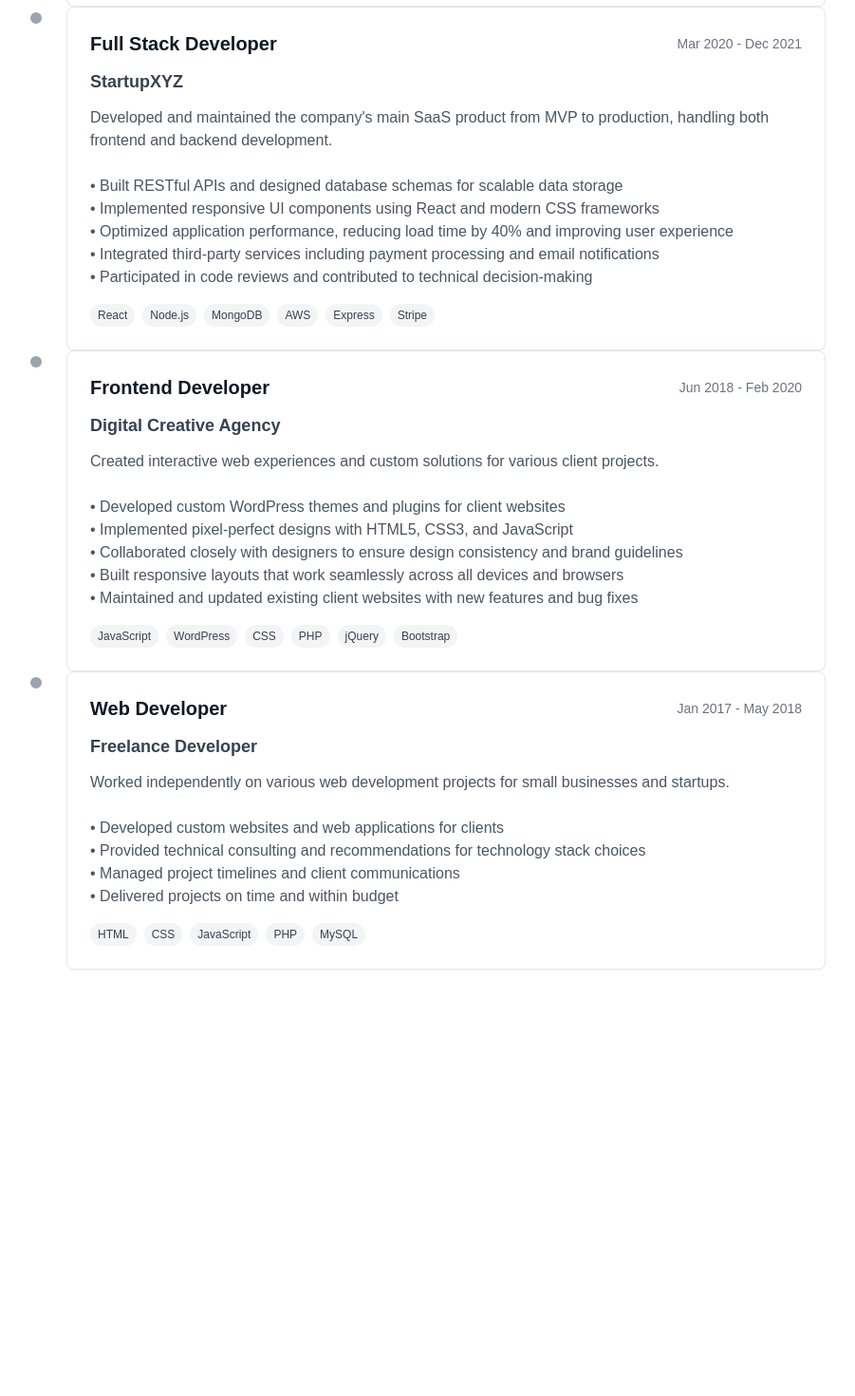
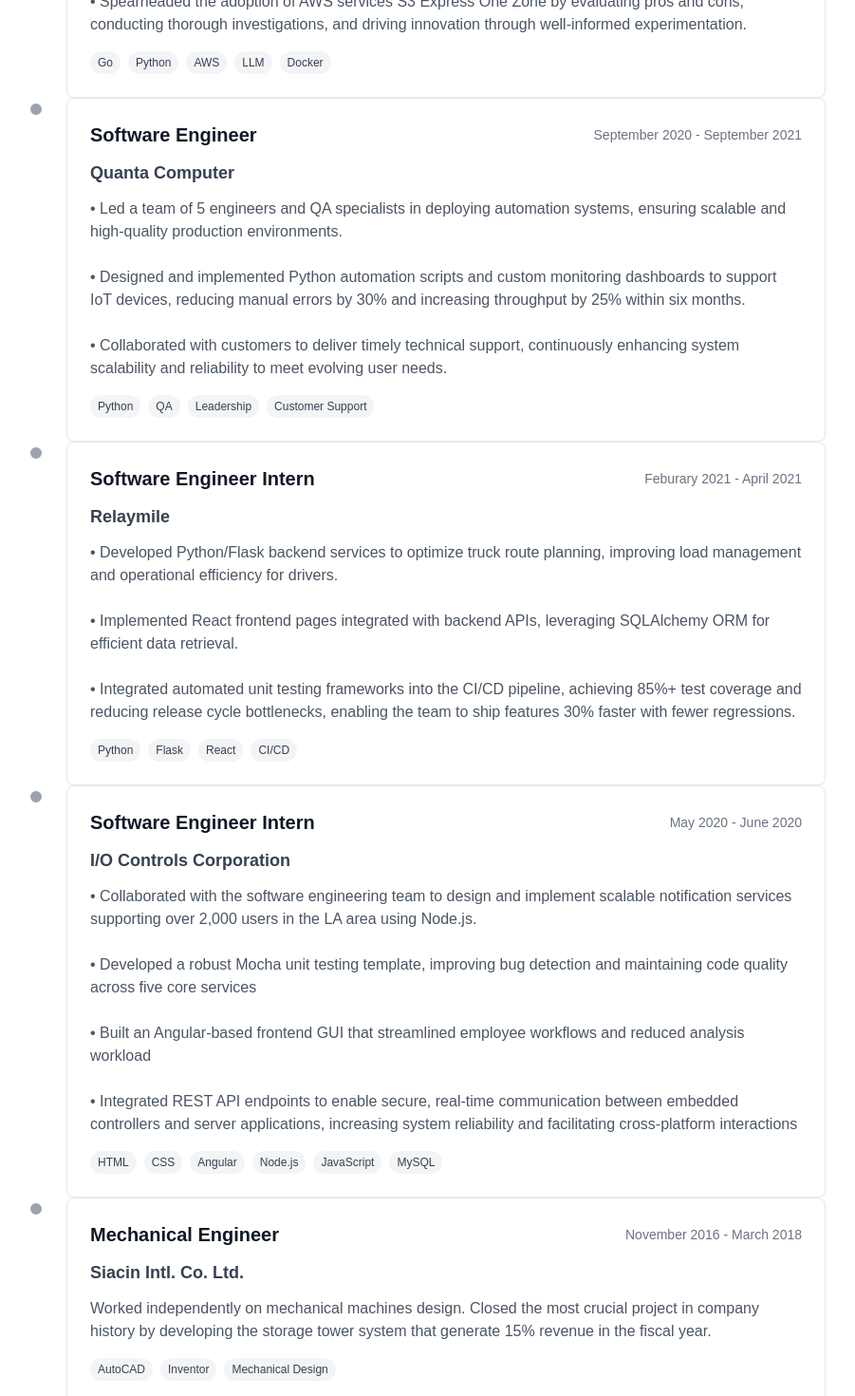
Before and after one commit to JeffreyCNL/portfolio, a Next.js app: page /work in a window 1280 px wide. Shown: the part 640-2110 px from the top of the page at 95% size, without its empty margins (186-1087 px from the left). Before the commit the page ends 1741 px from the top, so only its background shows below. Built offline with nearby package versions, Linux system fonts and the light colour scheme.

Commit message:
update my experience bio

```diff
--- a/app/about/page.tsx
+++ b/app/about/page.tsx
@@ -1,14 +1,17 @@
 export default function About() {
   const skills = [
+    'Go',
+    'Python',
+    'AWS',
+    'Docker',
+    'Kubernetes',
     'JavaScript',
     'TypeScript',
     'React',
     'Next.js',
     'Node.js',
-    'Python',
     'PostgreSQL',
     'MongoDB',
-    'AWS',
     'Tailwind CSS',
   ];
 
@@ -37,8 +40,8 @@ export default function About() {
               turning ideas into reality through code.
             </p>
             <p className="text-gray-600 dark:text-gray-400 mb-4">
-              My journey in software development started with curiosity and has
-              evolved into a career focused on building user-friendly, scalable
+              My journey in software development started with curiosity.
+              The curiosity has drove me to self-taught myself all the way to become a professional developer and evolved into a career focused on building user-friendly, scalable
               applications. I&apos;m always eager to learn new technologies and
               improve my craft.
             </p>
@@ -68,13 +71,23 @@ export default function About() {
           <h2 className="text-2xl font-bold text-gray-900 dark:text-white mb-4">
             Education
           </h2>
-          <div className="bg-white dark:bg-gray-900 rounded-lg border border-gray-200 dark:border-gray-800 p-6 hover:shadow-lg transition-shadow duration-300">
-            <h3 className="text-xl font-semibold text-gray-900 dark:text-white mb-2">
-              Bachelor&apos;s Degree in Computer Science
-            </h3>
-            <p className="text-gray-600 dark:text-gray-400">
-              Focused on software engineering, algorithms, and web development.
-            </p>
+          <div className="space-y-6">
+            <div className="bg-white dark:bg-gray-900 rounded-lg border border-gray-200 dark:border-gray-800 p-6 hover:shadow-lg transition-shadow duration-300">
+              <h3 className="text-xl font-semibold text-gray-900 dark:text-white mb-2">
+                Bachelor of Science - Mechanical Engineering
+              </h3>
+              <p className="text-gray-600 dark:text-gray-400 mb-0">
+                National Chiao Tung University
+              </p>
+            </div>
+            <div className="bg-white dark:bg-gray-900 rounded-lg border border-gray-200 dark:border-gray-800 p-6 hover:shadow-lg transition-shadow duration-300">
+              <h3 className="text-xl font-semibold text-gray-900 dark:text-white mb-2">
+                Master of Science - Mechanical Engineering
+              </h3>
+              <p className="text-gray-600 dark:text-gray-400 mb-0">
+                University of Washington
+              </p>
+            </div>
           </div>
         </section>
 
@@ -85,10 +98,9 @@ export default function About() {
           </h2>
           <div className="prose prose-lg dark:prose-invert max-w-none">
             <p className="text-gray-600 dark:text-gray-400">
-              When I&apos;m not coding, I enjoy exploring new technologies, contributing
-              to open-source projects, reading tech blogs, and staying up-to-date
-              with the latest trends in web development. I also love hiking,
-              photography, and spending time with friends and family.
+              When I&apos;m not coding, I enjoy exploring new technologies, reading tech blogs, and staying up-to-date
+              with the latest trends in AI and Computer Science. I also love playing basketball,
+              badminton, and spending time with friends and family.
             </p>
           </div>
         </section>
--- a/app/contact/page.tsx
+++ b/app/contact/page.tsx
@@ -26,7 +26,7 @@ export default function Contact() {
           </h2>
           <div className="flex justify-center gap-6">
             <a
-              href="https://github.com"
+              href="https://github.com/JeffreyCNL"
               target="_blank"
               rel="noopener noreferrer"
               className="text-gray-600 dark:text-gray-400 hover:text-gray-900 dark:hover:text-white hover:scale-110 transition-all duration-200"
@@ -46,7 +46,7 @@ export default function Contact() {
               </svg>
             </a>
             <a
-              href="https://linkedin.com"
+              href="https://www.linkedin.com/in/chia-ning-lee/"
               target="_blank"
               rel="noopener noreferrer"
               className="text-gray-600 dark:text-gray-400 hover:text-gray-900 dark:hover:text-white hover:scale-110 transition-all duration-200"
@@ -61,22 +61,6 @@ export default function Contact() {
                 <path d="M20.447 20.452h-3.554v-5.569c0-1.328-.027-3.037-1.852-3.037-1.853 0-2.136 1.445-2.136 2.939v5.667H9.351V9h3.414v1.561h.046c.477-.9 1.637-1.85 3.37-1.85 3.601 0 4.267 2.37 4.267 5.455v6.286zM5.337 7.433c-1.144 0-2.063-.926-2.063-2.065 0-1.138.92-2.063 2.063-2.063 1.14 0 2.064.925 2.064 2.063 0 1.139-.925 2.065-2.064 2.065zm1.782 13.019H3.555V9h3.564v11.452zM22.225 0H1.771C.792 0 0 .774 0 1.729v20.542C0 23.227.792 24 1.771 24h20.451C23.2 24 24 23.227 24 22.271V1.729C24 .774 23.2 0 22.222 0h.003z" />
               </svg>
             </a>
-            <a
-              href="https://twitter.com"
-              target="_blank"
-              rel="noopener noreferrer"
-              className="text-gray-600 dark:text-gray-400 hover:text-gray-900 dark:hover:text-white hover:scale-110 transition-all duration-200"
-              aria-label="Twitter"
-            >
-              <svg
-                className="w-6 h-6"
-                fill="currentColor"
-                viewBox="0 0 24 24"
-                aria-hidden="true"
-              >
-                <path d="M8.29 20.251c7.547 0 11.675-6.253 11.675-11.675 0-.178 0-.355-.012-.53A8.348 8.348 0 0022 5.92a8.19 8.19 0 01-2.357.646 4.118 4.118 0 001.804-2.27 8.224 8.224 0 01-2.605.996 4.107 4.107 0 00-6.993 3.743 11.65 11.65 0 01-8.457-4.287 4.106 4.106 0 001.27 5.477A4.072 4.072 0 012.8 9.713v.052a4.105 4.105 0 003.292 4.022 4.095 4.095 0 01-1.853.07 4.108 4.108 0 003.834 2.85A8.233 8.233 0 012 18.407a11.616 11.616 0 006.29 1.84" />
-              </svg>
-            </a>
           </div>
         </div>
       </div>
--- a/app/page.tsx
+++ b/app/page.tsx
@@ -7,10 +7,10 @@ export default function Home() {
       <section className="max-w-7xl mx-auto px-4 sm:px-6 lg:px-8 py-20 sm:py-32">
         <div className="text-center animate-fade-in-up">
           <h1 className="text-4xl sm:text-5xl md:text-6xl font-bold text-gray-900 dark:text-white mb-6">
-            Hi, I&apos;m <span className="text-gray-700 dark:text-gray-300">Jeffrey</span>
+            Hi, I&apos;m <span className="text-gray-700 dark:text-gray-300">Jeffrey Lee</span>
           </h1>
           <p className="text-xl sm:text-2xl text-gray-600 dark:text-gray-400 mb-8 max-w-3xl mx-auto">
-            A software developer passionate about building modern web applications
+            An experienced software developer passionate about building software systems.
           </p>
           <div className="flex flex-col sm:flex-row gap-4 justify-center">
             <Link
@@ -36,8 +36,9 @@ export default function Home() {
             About Me
           </h2>
           <p className="text-lg text-gray-600 dark:text-gray-400 max-w-2xl mx-auto">
-            I&apos;m a full-stack developer with experience building scalable web applications.
-            I love working with modern technologies and creating user-friendly experiences.
+            I&apos;m a full-stack developer with experience building scalable system.
+            I&apos;m good at building system from scratch.
+            With a great communication skill and product mindset, I can deliver result that fit the customers' need.
           </p>
         </div>
 
--- a/data/work.json
+++ b/data/work.json
@@ -1,34 +1,42 @@
 [
   {
     "id": "1",
-    "company": "Tech Innovations Inc.",
-    "role": "Senior Full Stack Engineer",
-    "duration": "Jan 2022 - Present",
-    "description": "Leading development of customer-facing web applications and internal tools using modern web technologies.\n\n• Architected and implemented scalable frontend solutions serving 100K+ daily active users\n• Mentored a team of 5 junior developers and established coding standards and best practices\n• Collaborated with cross-functional teams (design, product, QA) to deliver features on time\n• Reduced application load time by 50% through performance optimization and code splitting\n• Implemented CI/CD pipelines reducing deployment time from 2 hours to 15 minutes",
-    "technologies": ["React", "Next.js", "TypeScript", "Node.js", "AWS", "Docker"]
+    "company": "Fetch Rewards",
+    "role": "Software Engineer III",
+    "duration": "September 2021 - August 2025",
+    "description": "• Built backend services from the ground up with Golang and Python to integrate OCR and LLM models to digitize receipt data, replacing the legacy receipt text recognition system, delivering over $6M in annual cost savings and 30% user growth over 4 years.\n\n• Led the end-to-end lifecycle of new microservices, partnering with frontend and data quality teams to ensure seamless integration and accuracy, reducing data correction time by 40%.\n\n• Implemented SNS and SQS to build an event-driven architecture that triggers Lambda-based workflows for automated model experiments.\n\n• Spearheaded the adoption of AWS services S3 Express One Zone by evaluating pros and cons, conducting thorough investigations, and driving innovation through well-informed experimentation.",
+    "technologies": ["Go", "Python", "AWS", "LLM", "Docker"]
   },
   {
     "id": "2",
-    "company": "StartupXYZ",
-    "role": "Full Stack Developer",
-    "duration": "Mar 2020 - Dec 2021",
-    "description": "Developed and maintained the company's main SaaS product from MVP to production, handling both frontend and backend development.\n\n• Built RESTful APIs and designed database schemas for scalable data storage\n• Implemented responsive UI components using React and modern CSS frameworks\n• Optimized application performance, reducing load time by 40% and improving user experience\n• Integrated third-party services including payment processing and email notifications\n• Participated in code reviews and contributed to technical decision-making",
-    "technologies": ["React", "Node.js", "MongoDB", "AWS", "Express", "Stripe"]
+    "company": "Quanta Computer",
+    "role": "Software Engineer",
+    "duration": "September 2020 - September 2021",
+    "description": "• Led a team of 5 engineers and QA specialists in deploying automation systems, ensuring scalable and high-quality production environments.\n\n• Designed and implemented Python automation scripts and custom monitoring dashboards to support IoT devices, reducing manual errors by 30% and increasing throughput by 25% within six months.\n\n• Collaborated with customers to deliver timely technical support, continuously enhancing system scalability and reliability to meet evolving user needs.",
+    "technologies": ["Python", "QA", "Leadership", "Customer Support"]
   },
   {
     "id": "3",
-    "company": "Digital Creative Agency",
-    "role": "Frontend Developer",
-    "duration": "Jun 2018 - Feb 2020",
-    "description": "Created interactive web experiences and custom solutions for various client projects.\n\n• Developed custom WordPress themes and plugins for client websites\n• Implemented pixel-perfect designs with HTML5, CSS3, and JavaScript\n• Collaborated closely with designers to ensure design consistency and brand guidelines\n• Built responsive layouts that work seamlessly across all devices and browsers\n• Maintained and updated existing client websites with new features and bug fixes",
-    "technologies": ["JavaScript", "WordPress", "CSS", "PHP", "jQuery", "Bootstrap"]
+    "company": "Relaymile",
+    "role": "Software Engineer Intern",
+    "duration": "Feburary 2021 - April 2021",
+    "description": "• Developed Python/Flask backend services to optimize truck route planning, improving load management and operational efficiency for drivers.\n\n• Implemented React frontend pages integrated with backend APIs, leveraging SQLAlchemy ORM for efficient data retrieval.\n\n • Integrated automated unit testing frameworks into the CI/CD pipeline, achieving 85%+ test coverage and reducing release cycle bottlenecks, enabling the team to ship features 30% faster with fewer regressions.",
+    "technologies": ["Python", "Flask", "React", "CI/CD"]
   },
   {
     "id": "4",
-    "company": "Freelance Developer",
-    "role": "Web Developer",
-    "duration": "Jan 2017 - May 2018",
-    "description": "Worked independently on various web development projects for small businesses and startups.\n\n• Developed custom websites and web applications for clients\n• Provided technical consulting and recommendations for technology stack choices\n• Managed project timelines and client communications\n• Delivered projects on time and within budget",
-    "technologies": ["HTML", "CSS", "JavaScript", "PHP", "MySQL"]
+    "company": "I/O Controls Corporation",
+    "role": "Software Engineer Intern",
+    "duration": "May 2020 - June 2020",
+    "description": "• Collaborated with the software engineering team to design and implement scalable notification services supporting over 2,000 users in the LA area using Node.js.\n\n• Developed a robust Mocha unit testing template, improving bug detection and maintaining code quality across five core services\n\n• Built an Angular-based frontend GUI that streamlined employee workflows and reduced analysis workload\n\n• Integrated REST API endpoints to enable secure, real-time communication between embedded controllers and server applications, increasing system reliability and facilitating cross-platform interactions",
+    "technologies": ["HTML", "CSS", "Angular", "Node.js", "JavaScript", "MySQL"]
+  },
+  {
+    "id": "5",
+    "company": "Siacin Intl. Co. Ltd.",
+    "role": "Mechanical Engineer",
+    "duration": "November 2016 - March 2018",
+    "description": "Worked independently on mechanical machines design. Closed the most crucial project in company history by developing the storage tower system that generate 15% revenue in the fiscal year.",
+    "technologies": ["AutoCAD", "Inventor", "Mechanical Design"]
   }
 ]
```
